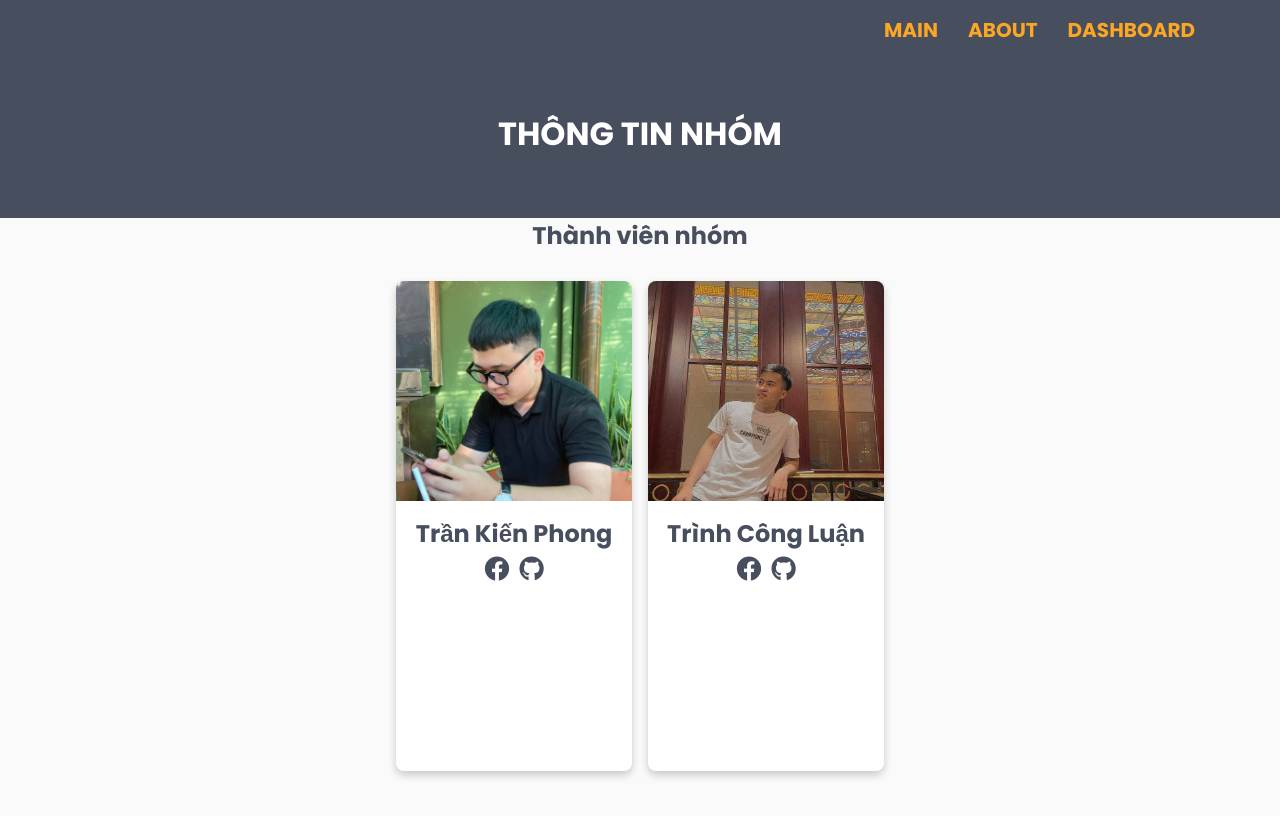
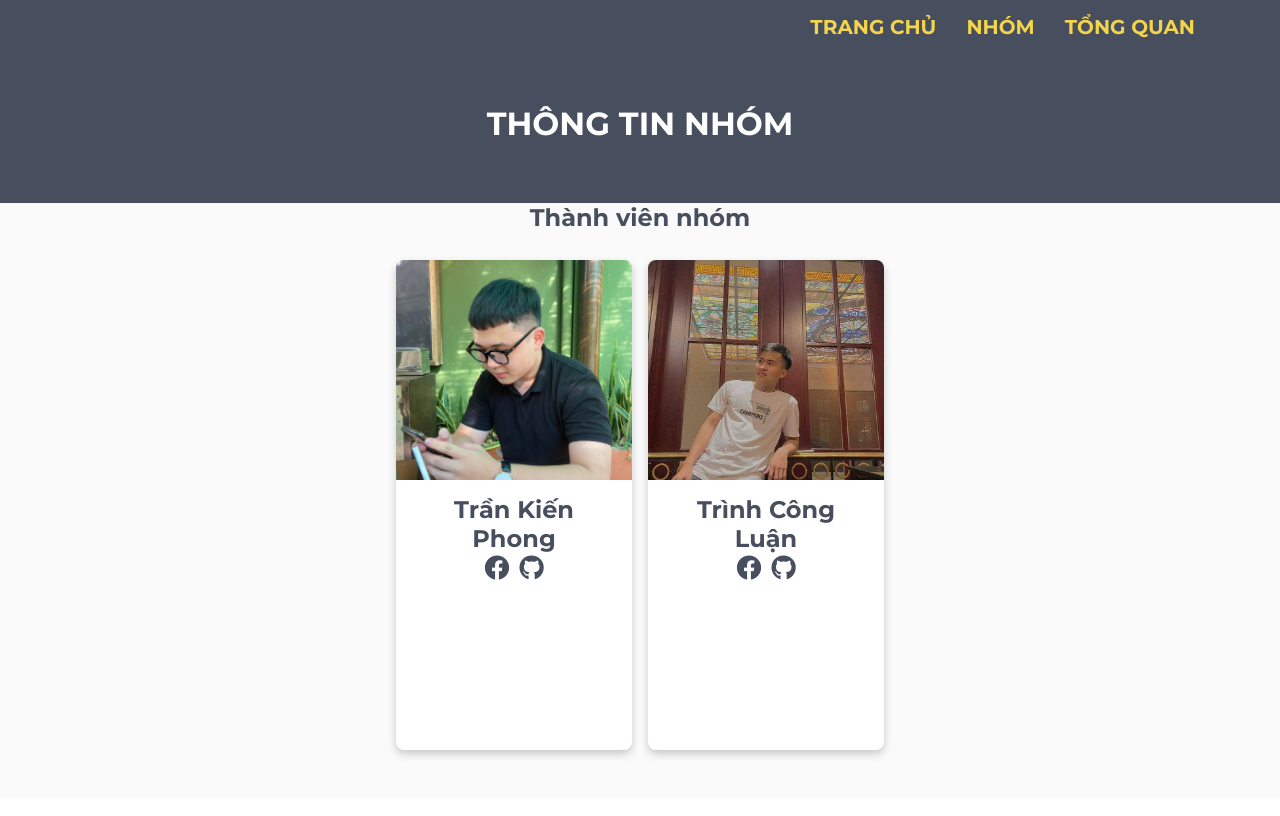
Before and after one commit to tkphong/front-end, a React (Create React App) app: page /about in a window 1280 px wide. Shown: the top 816 px of the page. Built offline with nearby package versions, Linux system fonts and the light colour scheme.

Commit message:
vi version

```diff
--- a/src/components/Navbar/Navbar.css
+++ b/src/components/Navbar/Navbar.css
@@ -1,4 +1,4 @@
-@import url('https://fonts.googleapis.com/css2?family=Poppins:wght@200;400;500&display=swap');
+@import url('https://fonts.googleapis.com/css2?family=Montserrat:wght@100;200;400;700&display=swap');
 *{
 	margin:0;
 	padding:0;
@@ -7,11 +7,11 @@
 nav{
 	width: 100%;
 	padding: 15px 70px;
-	position: sticky;
+	/* position: sticky; */
 	top: 0;
 	left:70%;
 	z-index: 1;
-	font-family: 'Poppins', sans-serif;
+	font-family: 'Montserrat', sans-serif;
 	text-align: right;
 }
 
@@ -20,7 +20,7 @@ nav ul li{
 	list-style: none;
 }
 nav ul li a{
-	color:#fca626;
+	color:#f3d54d;
 	text-decoration: none;
 	font-size: 20px;
 	font-weight: bold;
@@ -28,7 +28,8 @@ nav ul li a{
 	margin: 0 15px;
 }
 nav ul li a:hover{
-	color:#ffc040;
+	/* color:#ffc040; */
+	color:#d6b419;
 	text-decoration: underline;
 }
 @media (max-width: 1130px) and (min-width: 761px){
--- a/src/components/Navbar/Navbar.js
+++ b/src/components/Navbar/Navbar.js
@@ -4,9 +4,9 @@ const Navbar = () => {
     return(
         <nav className='navbar'>
 		    <ul>
-			    <li><Link to='/main'>main</Link></li>
-			    <li><Link to ='/about'>about</Link></li>
-			    <li><Link to ='/dashboard'>dashboard</Link></li>
+			    <li><Link to='/main'>Trang chủ</Link></li>
+			    <li><Link to ='/about'>Nhóm</Link></li>
+			    <li><Link to ='/dashboard'>tổng quan</Link></li>
 		    </ul>
 	    </nav>
     );
--- a/src/pages/Main/Main.css
+++ b/src/pages/Main/Main.css
@@ -1,21 +1,22 @@
-@import url('https://fonts.googleapis.com/css2?family=Poppins:wght@100;200;400;700&display=swap');
+@import url('https://fonts.googleapis.com/css2?family=Montserrat:wght@100;200;400;700&display=swap');
 
-*{
+* {
     box-sizing: border-box;
-    margin:0;
-    padding:0;
+    margin: 0;
+    padding: 0;
 }
 
-body{
-    font-family: 'Poppins', sans-serif;
+body {
+    font-family: 'Montserrat', sans-serif;
 }
 .main{
-    background:url('https://images.unsplash.com/photo-1621274403997-37aace184f49?ixid=MnwxMjA3fDB8MHxwaG90by1wYWdlfHx8fGVufDB8fHx8&ixlib=rb-1.2.1');
+    /* background:url('https://images.unsplash.com/photo-1621274403997-37aace184f49?ixid=MnwxMjA3fDB8MHxwaG90by1wYWdlfHx8fGVufDB8fHx8&ixlib=rb-1.2.1'); */
+    background: url('main_background.png');
     background-repeat: no-repeat;
     background-size: cover;
     overflow: hidden;
     height: 100vh;
-    font-family: 'Poppins', sans-serif;
+    font-family: 'Montserrat', sans-serif;
 }
 .recommend .svg{
     /* padding:1rem; */
@@ -85,14 +86,14 @@ body{
   font-size: 1.2rem;
   border-radius: 20px;
   border: 2px solid rgba(240, 241, 241, 0.8);
-  background: rgba(255,255,255, 0.1);
+  background: rgba(90, 90, 90, 0.1);
   color: #e6d27b;
   text-align: center;
   -webkit-backdrop-filter: blur(8px);
   backdrop-filter: blur(8px);
 }
 ::placeholder {
-  color: #ffc040;
+  color: #e6d27b;
 }
 
 .place-container{
@@ -247,16 +248,18 @@ body{
         font-size: 20px;
     }
 
-    .current-info .others{
-        padding: 12px;
+    .place-container .country{
+        font-size: 22px;
+        font-weight: 600;
     }
 
-    .current-info .others .weather-item{
-        font-size: 14px;
+    .recommend{
+      flex-direction: column;
     }
-
+    .recommend > *{
+      margin: 5px 0;
+    }
 }
-
 @media only screen and (max-width: 1100px) and (min-width: 761px){
     .future-forecast{
         justify-content: start;
--- a/src/pages/Main/Main.js
+++ b/src/pages/Main/Main.js
@@ -86,7 +86,6 @@ return () => clearInterval(intervalId);
       dateEl.innerHTML = days[day] + ", " + date + " " + months[month];
     }, 1000);
 
-/* Ho Chi Minh ko hien thi nhung co data */
     var input = document.getElementById("input");
     input.addEventListener("keydown", function(e) {
       if (e.key === "Enter") {
@@ -95,12 +94,13 @@ return () => clearInterval(intervalId);
         if (
           text === "ho chi minh" ||
           text === "sai gon" ||
-          text === "ho chi minh city"
+          text === "ho chi minh city" ||
+          text === "Hồ Chí Minh"
         ) {
           let data = null;
           location = "Ho Chi Minh";
           text = "";
-          const url = `https://api.openweathermap.org/data/2.5/weather?q=${location}&units=metric&appid=${API_KEY}`;
+          const url = `https://api.openweathermap.org/data/2.5/weather?q=${location}&units=metric&appid=${API_KEY}&lang=vi`;
           //const url = `https://api.weatherapi.com/v1/forecast.json?key=${API_KEY}&q=${location}&days=7`;
           axios.get(url).then((response) => {
             data = response.data;
@@ -124,7 +124,7 @@ return () => clearInterval(intervalId);
           document.getElementById("input").value = "";
         } else {
           //const url = `https://api.weatherapi.com/v1/forecast.json?key=${API_KEY}&q=${location}&days=7`;
-          const url = `https://api.openweathermap.org/data/2.5/weather?q=${location}&units=metric&appid=${API_KEY}`;
+          const url = `https://api.openweathermap.org/data/2.5/weather?q=${location}&units=metric&appid=${API_KEY}&lang=vi`;
           axios.get(url).then((response) => {
             let data = response.data;
             showWeatherData(data, data.name);
@@ -143,7 +143,7 @@ return () => clearInterval(intervalId);
       fetch(
         //`https://api.openweathermap.org/data/2.5/weather?lat=${latitude}&lon=${longitude}&appid=${API_KEY}`
         //  `https://api.weatherapi.com/v1/forecast.json?key=${API_KEY}&q=${latitude},${longitude}&days=7`
-        `https://api.openweathermap.org/data/3.0/onecall?lat=${latitude}&lon=${longitude}&exclude=current,minutely,hourly,alerts&appid=${API_KEY}`
+        `https://api.openweathermap.org/data/3.0/onecall?lat=${latitude}&lon=${longitude}&exclude=current,minutely,hourly,alerts&appid=${API_KEY}&lang=vi`
       )
         .then((res) => res.json())
         .then((data) => {
@@ -370,14 +370,14 @@ return () => clearInterval(intervalId);
               </div>
 
               <div className="others" id="current-weather-items">
-                <p>Welcome to weather forecast.</p>
-                <p>Search a location to explore our product!</p>
+                <p>Chào mừng đến với hệ thống dự báo thời tiết</p>
+                <p>Tìm kiếm một địa điểm để khám phá sản phẩm của chúng tôi!</p>
               </div>
             </div>
 
             <div className="recommend" id="recommend">
               <div className="classify">
-                <p>Try out</p>
+                <p>Trải nghiệm</p>
                 <svg
                   xmlns="http://www.w3.org/2000/svg"
                   width="16"
@@ -390,7 +390,7 @@ return () => clearInterval(intervalId);
                 </svg>
               </div>
               <div className="object">
-                <p>Good luck</p>
+                <p>Chúc may mắn</p>
                 <svg
                   xmlns="http://www.w3.org/2000/svg"
                   width="22"
@@ -406,7 +406,7 @@ return () => clearInterval(intervalId);
                 </svg>
               </div>
               <div className="Further">
-                <p>Explore</p>
+                <p>Khám phá</p>
                 <svg
                   xmlns="http://www.w3.org/2000/svg"
                   width="22"
@@ -432,7 +432,7 @@ return () => clearInterval(intervalId);
 
               </div>
               <div className="search" id="search">
-                <input id="input" placeholder="Input a location" type="text" />
+                <input id="input" placeholder="Tìm tên thành phố" type="text" />
               </div>
             </div>
 
@@ -475,7 +475,7 @@ return () => clearInterval(intervalId);
               <div className="temp">Day - 0&#176; C</div>
             </div>
             <div className="weather-forecast-item">
-              <div className="day">Thur</div>
+              <div className="day">Thus</div>
               <img
                 src="http://openweathermap.org/img/wn/10d@2x.png"
                 alt="weather icon"
--- a/src/pages/dashboard/Dashboard.jsx
+++ b/src/pages/dashboard/Dashboard.jsx
@@ -6,11 +6,12 @@ import Table from "./table/Table";
 import React, { useState, useEffect } from 'react';
 import UserService from "../../services/UserService";
 
+
 const  Dashboard = () => {
   const [widget_res, setWidget_res] = useState(null);
-  var humid=5;
-  var temp=5;
-  var wind=5;
+  var humid=0;
+  var temp=0;
+  var wind=0;
   useEffect(() => {
     UserService.getLatestRecord().then((response)=>{
       // console.log('response: ',response);
--- a/src/pages/dashboard/sidebar/Sidebar.jsx
+++ b/src/pages/dashboard/sidebar/Sidebar.jsx
@@ -18,7 +18,7 @@ const Sidebar = () => {
       <hr />
       <div className="center">
         <ul>
-          <p className="title">Start Page</p>
+          <p className="title">Trang bắt đầu </p>
           <Link to="/" style={{ textDecoration: "none" }}>
               <li>
                 <DashboardIcon className="icon" />
@@ -26,7 +26,7 @@ const Sidebar = () => {
               </li>
           </Link>
 
-          <p className="title">Main Page</p>
+          <p className="title">Trang chủ</p>
           <Link to="/main" style={{ textDecoration: "none" }}>
             <li>
               <ArrowCircleLeftIcon className="icon" />
@@ -34,7 +34,7 @@ const Sidebar = () => {
             </li>
           </Link>
 
-          <p className="title">About Page</p>
+          <p className="title">Trang thành viên</p>
           <Link to="/about" style={{ textDecoration: "none" }}>
             <li>
               <InfoIcon className="icon" />
@@ -43,18 +43,11 @@ const Sidebar = () => {
           </Link>
 
 
-          <p className="title">Others</p>
+          <p className="title">Khác</p>
           <a href="https://github.com/CIYech" target="_blank" rel="noreferrer">
             <li>
               <GitHubIcon className="icon" />
               <span>Github</span>
-            </li>
-          </a>
-
-          <a href="https://drive.google.com/drive/folders/1B2Qb2bKfFQWWnpA_nDpCM93MIJ_YPFgU" target="_blank" rel="noreferrer">
-            <li>
-              <AddToDriveIcon className="icon" />
-              <span>Google Drive</span>
             </li>
           </a>
         </ul>
--- a/src/pages/dashboard/widget/Widget.jsx
+++ b/src/pages/dashboard/widget/Widget.jsx
@@ -67,7 +67,7 @@ const Widget = ({ type, value }) => {
       data = {
         title: "Nhiệt độ",
         link: "Giá trị gần nhất",
-        value: temp + ' c',
+        value: temp + ' °C',
         icon: (
           <ThermostatIcon
             className="icon"
```
Also changed, not shown: src/pages/Main/main_background.png (added).
